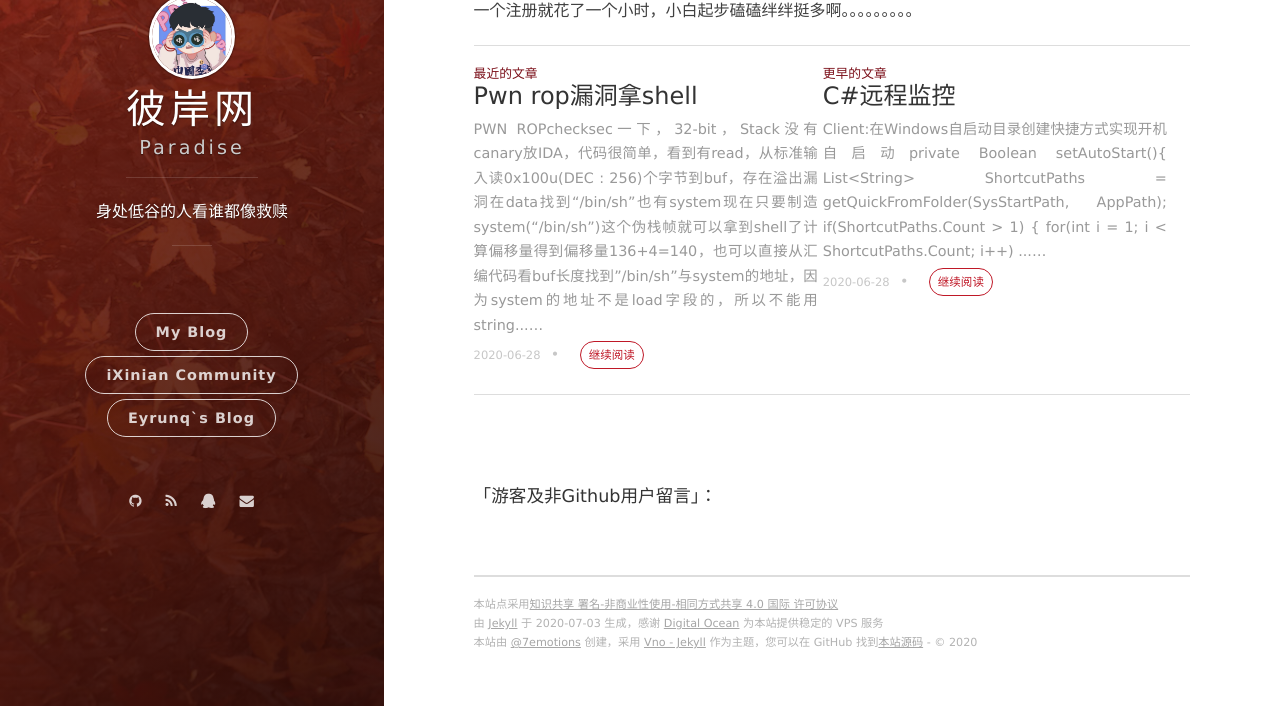
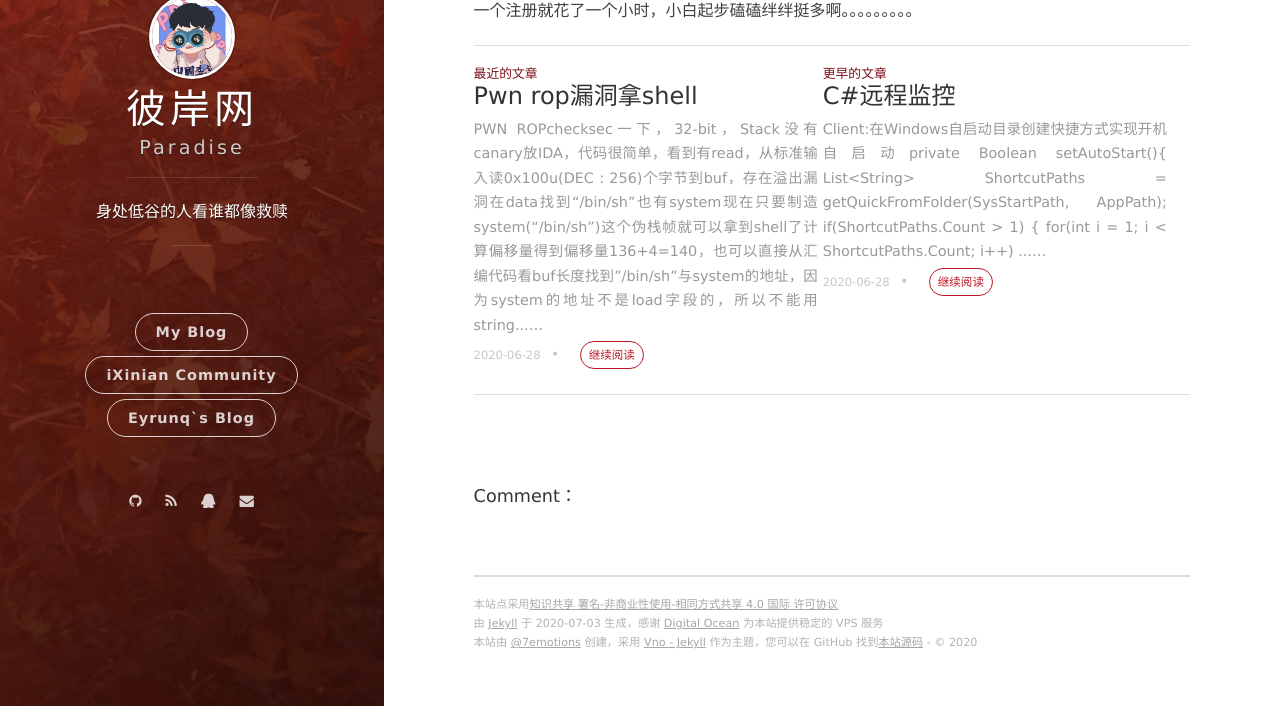
Before and after one commit to 7emotions/paradise.github.io, a Jekyll site: the page built from _posts/2020-06-28-HackTheBox Invite Challenge.md, in a window 1280 px wide and 900 px high, scrolled down 4749 px, cut to the strip 194-900 px from the top of the window. Built offline with Jekyll 4.4.1, drawn with Linux system fonts in a browser that asks for light colours; nearby versions of some CDN libraries; our own code applies the rules of GitHub Pages for plain Markdown files; comment, search, counter and statistics services are not loaded; some of the changed lines change nothing that is shown.

Commit message:
Update comments.html

```diff
--- a/_includes/comments.html
+++ b/_includes/comments.html
@@ -1,6 +1,6 @@
 <section class="post-comments">
     <br>
-    <h4 align="left">「游客及非Github用户留言」：</h4>
+    <h4 align="left">Comment：</h4>
     <div id="comments"></div>
     <!--Leancloud 操作库:-->
     <script src="//cdn1.lncld.net/static/js/3.0.4/av-min.js"></script>
@@ -10,12 +10,13 @@
          new Valine({
             av: AV,
             el: '#comments',
-            app_id: '[[ site.valine.appid ]]',
-            app_key: '[[ site.valine.appkey ]]',
-            placeholder: '[[ site.valine.placeholder ]]',
-            notify: '[[ site.valine.notify ]]',
-            verify: '[[ site.valine.verify ]]',
-        recordIP: 'true',
+            app_id: '{{ site.valine.appid }}',
+            app_key: '{{ site.valine.appkey }}',
+            placeholder: 'Type a comment',
+            notify: '{{ site.valine.notify }}',
+            verify: '{{ site.valine.verify }}',
+            path: '{{ page.url }}',
+            recordIP: 'true',
             enableQQ: 'true',
         })
     </script>
```
